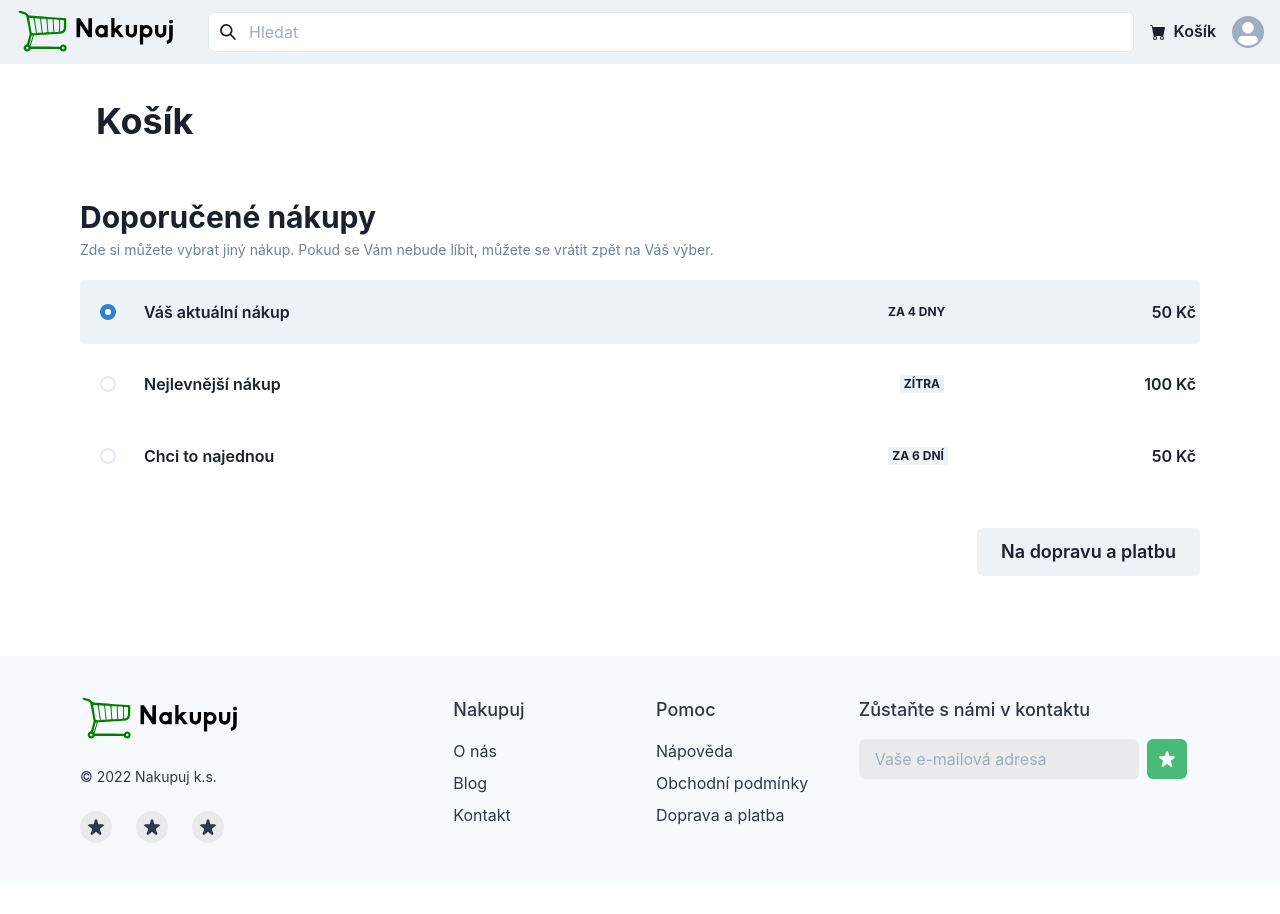
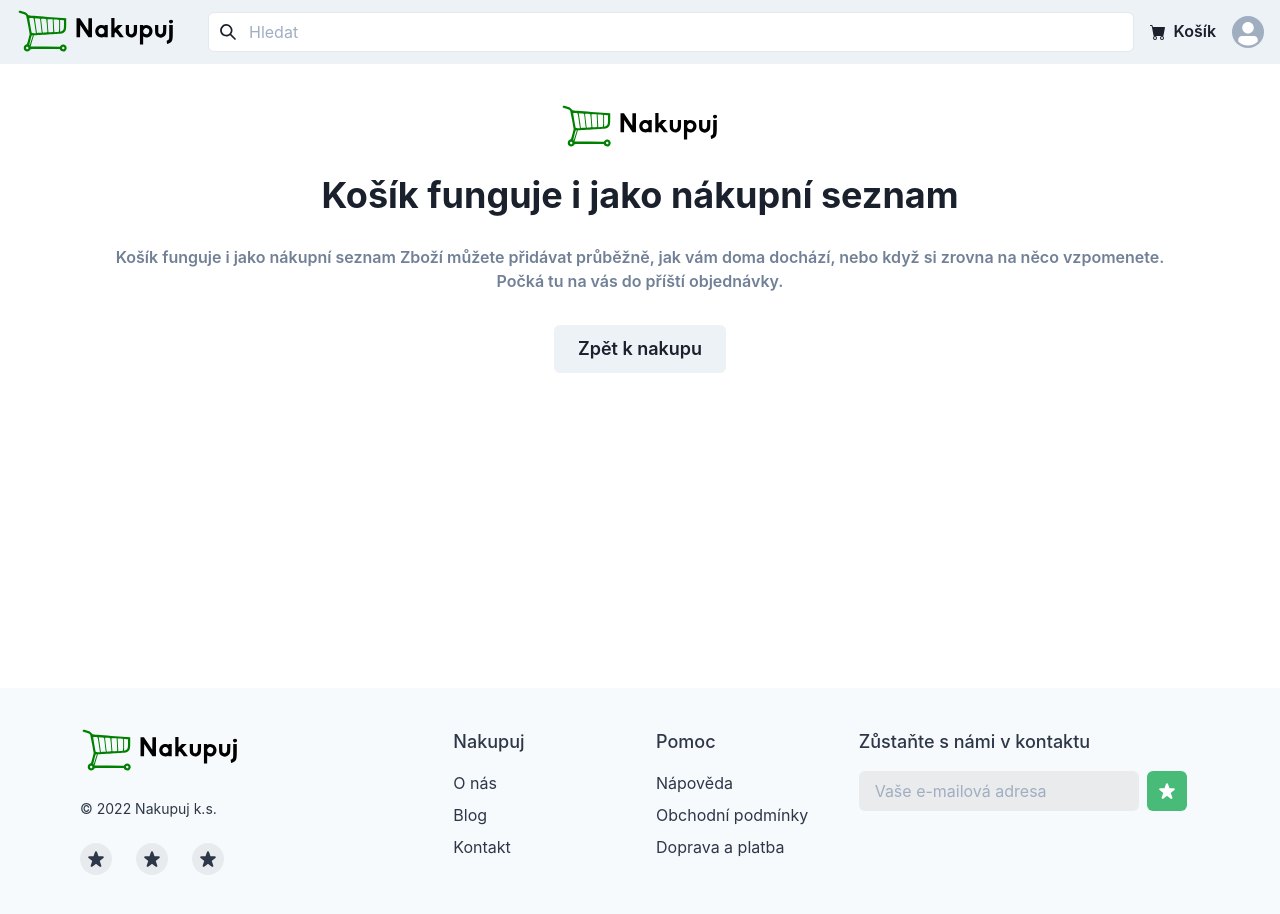
Before and after one commit to tomassvatek/nakupuj-app, a Next.js app: page /cart in a window 1280 px wide. Before the commit the page ends 883 px from the top, so only its background shows below. Built offline with nearby package versions, Linux system fonts and the light colour scheme.

Commit message:
Empty cart

```diff
--- /dev/null
+++ b/components/EmptyCart.tsx
@@ -0,0 +1,32 @@
+import { CheckCircleIcon } from "@chakra-ui/icons";
+import { Box, Center, Heading, Text } from "@chakra-ui/layout";
+import { Button } from "@chakra-ui/react";
+import NextLink from "next/link";
+import React from "react";
+import Logo from "./Logo";
+
+function EmptyCart() {
+  return (
+    <Box textAlign="center" py={10} px={6} h="78vh">
+      {/* <CheckCircleIcon boxSize={"50px"} color={"green.500"} /> */}
+      <Center>
+        <Logo />
+      </Center>
+      <Heading as="h2" size="xl" mt={6} mb={2}>
+        Košík funguje i jako nákupní seznam
+      </Heading>
+      <Text pt="5" fontWeight="600" color={"gray.500"}>
+        Košík funguje i jako nákupní seznam Zboží můžete přidávat průběžně, jak
+        vám doma dochází, nebo když si zrovna na něco vzpomenete. <br /> Počká
+        tu na vás do příští objednávky.
+      </Text>
+      <Box style={{ paddingTop: "2rem" }}>
+        <NextLink href="/">
+          <Button size="lg">Zpět k nakupu</Button>
+        </NextLink>
+      </Box>
+    </Box>
+  );
+}
+
+export default EmptyCart;
--- a/pages/cart/index.tsx
+++ b/pages/cart/index.tsx
@@ -10,6 +10,7 @@ import { ICartItem, useCart } from "../../hooks/useCart";
 import { getTitle } from "../../utils/getTitle";
 import NextLink from "next/link";
 import { DeliveryOptionItem } from "../../components/DeliveryOption";
+import EmptyCart from "../../components/EmptyCart";
 
 const fakeData: ICartItem[] = products.map((item, index) => ({
   product: item,
@@ -18,7 +19,7 @@ const fakeData: ICartItem[] = products.map((item, index) => ({
 })) as any;
 
 const Cart: NextPage = () => {
-  const { items, updateItemQuantity, addItem, emptyCart, removeItem } =
+  const { items, updateItemQuantity, addItem, emptyCart, removeItem, isEmpty } =
     useCart();
   const [originCart, setOriginCart] = useState<ICartItem[]>();
 
@@ -40,6 +41,8 @@ const Cart: NextPage = () => {
     //   console.log(items);
     // }
   }
+
+  if (isEmpty) return <EmptyCart />;
 
   return (
     <Box px="20" pt="5" pb="20">
```
